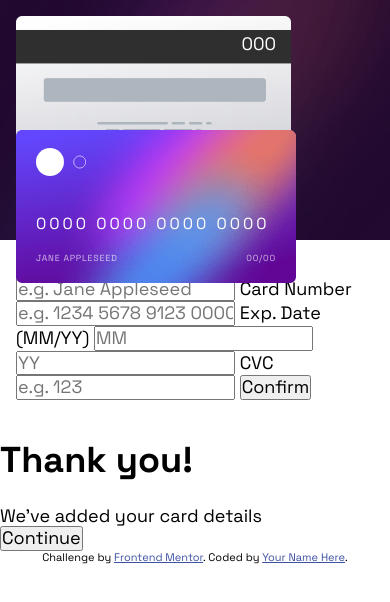
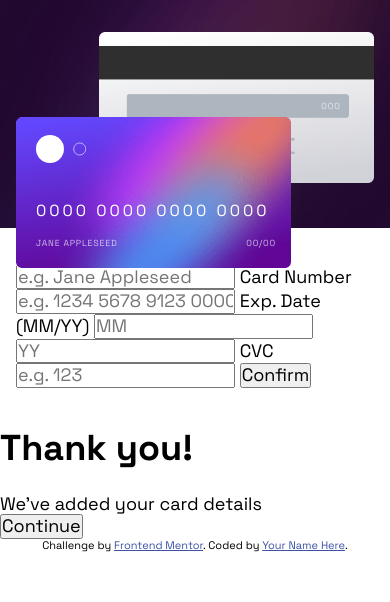
Before and after one commit to jpfingsten/interactive-card-details-form, a plain HTML site: page index.html in a window 390 px wide. Drawn offline with Linux system fonts and the light colour scheme.

Commit message:
Completed first pass at mobile styles for card back

```diff
--- a/css/main.css
+++ b/css/main.css
@@ -27,7 +27,7 @@ body {
   background-image: url("../images/bg-main-mobile.png");
   background-size: 100%;
   color: white;
-  height: 240px;
+  height: 228px;
 }
 
 .card-content-wrapper {
@@ -46,7 +46,8 @@ body {
   overflow: none;
   position: fixed;
   z-index: 999;
-  top: 130px;
+  top: 117px;
+  width: 275px;
 }
 
 .logo {
@@ -65,7 +66,7 @@ body {
   text-transform: uppercase;
   font-size: .55rem;
   letter-spacing: .05rem;
-  margin-top: 1.25rem;
+  margin-top: 1.15rem;
   opacity: 0.7;
 }
 
@@ -78,10 +79,17 @@ body {
   background-size: contain;
   overflow: none;
   width: 275px;
+  position: fixed;
+  right: 16px;
+  top: 32px;
 }
 
 .cvc {
   text-align: right;
+  font-size: .55rem;
+  opacity: 0.7;
+  letter-spacing: .05rem;
+  margin: 3.175rem 1.15rem 0 0;
 }
 
 /***** FRONT-END MENTOR STYLES *****/
```
Lines whose indentation alone changed are shown as unchanged.
